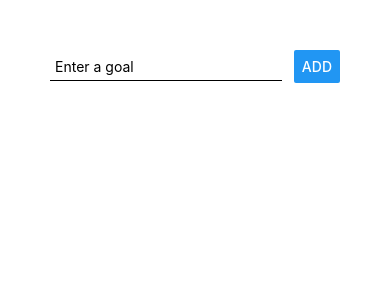
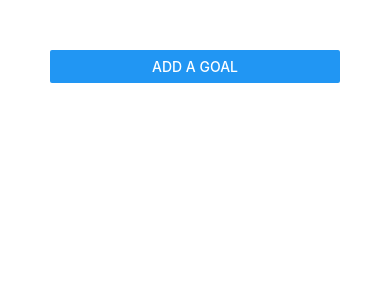
Before and after one commit to Sulaymon333/goal-setter-react-native-app, a React Native app: screen / in a window 390 px wide. Shown: the top 300 px of the page. Built offline with nearby package versions, Linux system fonts and the light colour scheme.

Commit message:
added modal

```diff
--- a/App.js
+++ b/App.js
@@ -1,19 +1,33 @@
 import React, { useState } from 'react';
-import { StyleSheet, View, FlatList } from 'react-native';
+import { StyleSheet, View, Button, FlatList } from 'react-native';
 
 import GoalInput from './components/GoalInput';
 import GoalItem from './components/GoalItem';
 
 const App = props => {
     const [goals, setGoals] = useState([]);
+    const [modalStatus, setModalStatus] = useState(false);
 
     const addGoalHandler = goalTitle => {
+        if (!goalTitle) {
+            return;
+        }
         setGoals([{ id: Math.random().toString(), value: goalTitle }, ...goals]);
+        setModalStatus(false);
+    };
+
+    const openModal = () => {
+        setModalStatus(true);
+    };
+
+    const cancelGoalInputHandler = () => {
+        setModalStatus(false);
     };
 
     return (
         <View style={styles.screen}>
-            <GoalInput addGoalHandler={addGoalHandler} />
+            <GoalInput addGoalHandler={addGoalHandler} modalStatus={modalStatus} onCancel={cancelGoalInputHandler} />
+            <Button title="Add a Goal" onPress={openModal} />
             <FlatList
                 keyExtractor={(item, index) => item.id}
                 style={styles.scrollContainer}
--- a/components/GoalInput.js
+++ b/components/GoalInput.js
@@ -1,5 +1,5 @@
 import React, { useState } from 'react';
-import { View, TextInput, Button, StyleSheet } from 'react-native';
+import { View, TextInput, Button, Modal, StyleSheet } from 'react-native';
 
 const GoalInput = props => {
     const [goalTitle, setGoalTitle] = useState('');
@@ -10,9 +10,11 @@ const GoalInput = props => {
 
     const addGoalHandler = () => {
         props.addGoalHandler(goalTitle);
+        setGoalTitle('');
     };
 
     return (
+        <Modal visible={props.modalStatus} animationType="slide">
             <View style={styles.inputContainer}>
                 <TextInput
                     style={styles.input}
@@ -20,8 +22,16 @@ const GoalInput = props => {
                     onChangeText={goalInputHandler}
                     value={goalTitle}
                 />
+                <View style={styles.buttonsContainer}>
+                    <View style={styles.button}>
+                        <Button title="CANCEL" color="red" onPress={props.onCancel} />
+                    </View>
+                    <View style={styles.button}>
                         <Button title="ADD" onPress={addGoalHandler} />
                     </View>
+                </View>
+            </View>
+        </Modal>
     );
 };
 
@@ -29,14 +39,23 @@ export default GoalInput;
 
 const styles = StyleSheet.create({
     inputContainer: {
-        flexDirection: 'row',
-        justifyContent: 'space-between',
+        flex: 1,
+        justifyContent: 'center',
         alignItems: 'center'
     },
     input: {
         padding: 5,
+        marginBottom: 10,
         borderBottomColor: 'black',
         borderBottomWidth: 1,
         width: '80%'
+    },
+    buttonsContainer: {
+        flexDirection: 'row',
+        justifyContent: 'space-around',
+        width: '60%'
+    },
+    button: {
+        width: '40%'
     }
 });
--- a/components/GoalItem.js
+++ b/components/GoalItem.js
@@ -19,6 +19,6 @@ const styles = StyleSheet.create({
         backgroundColor: '#ddd9dd',
         borderWidth: 1,
         borderColor: 'grey',
-        borderRadius: 15
+        borderRadius: 20
     }
 });
```
Lines whose indentation alone changed are shown as unchanged.
